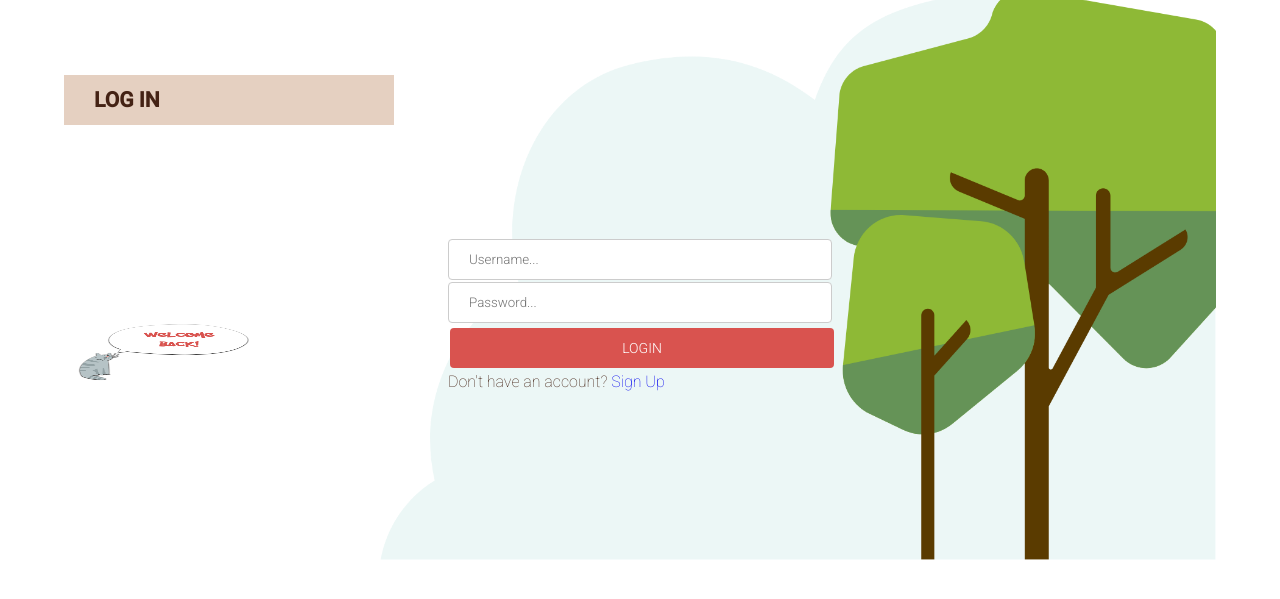
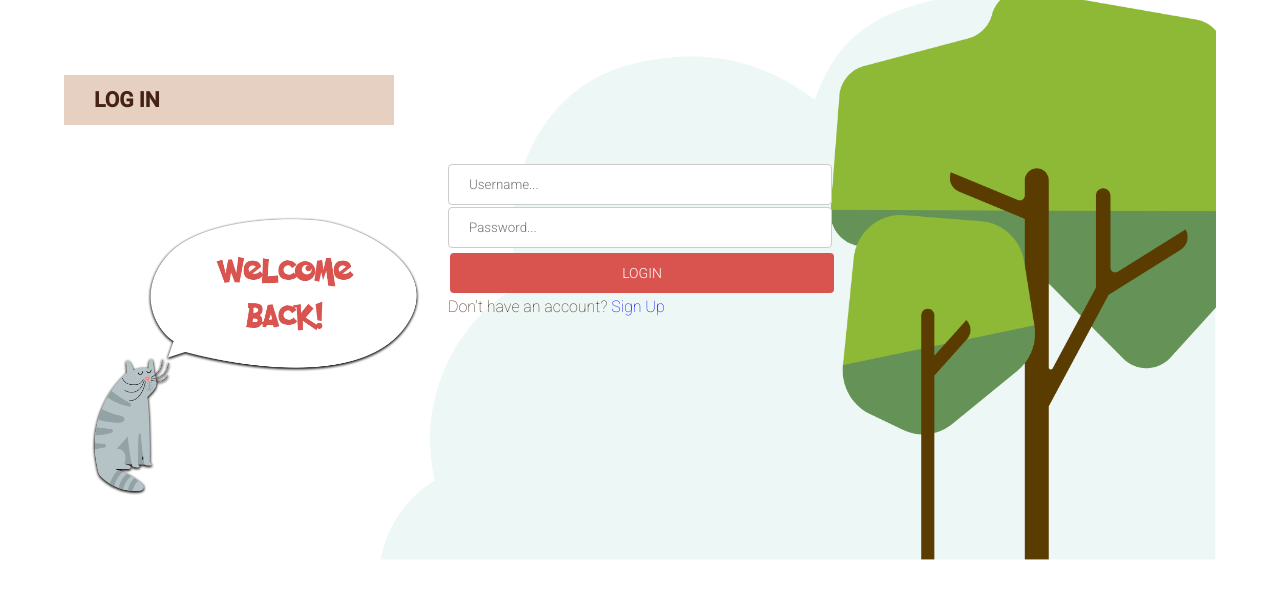
Before and after one commit to chess2022/Lost_and_Hound, a Django app: template main_app/templates/registration/login.html in a window 1280 px wide. Shown: the part 84-683 px from the top of the page. Run offline with Django 4.2, Linux system fonts and the light colour scheme; the template is opened without the code that fills it, so the values that code supplies are empty.

Commit message:
Revert "minor css updates"
This reverts commit 540a53354fc39767b6adcbd537c1ff9a750c672d.

```diff
--- a/main_app/static/style.css
+++ b/main_app/static/style.css
@@ -465,16 +465,9 @@ input[type=submit]:hover {
     justify-content: space-between;
 }
 
-.cat--container {
-    position: relative;
-
-}
 .register--cat {
-    position: absolute;
-    bottom: 0;
     max-width:100%;
     max-height:100%;
-    margin-top: auto;
 }
 
 
--- a/main_app/templates/accounts/register.html
+++ b/main_app/templates/accounts/register.html
@@ -10,8 +10,8 @@
 {% if error_message %}<p class="red-text">{{ error_message }}</p>{% endif %}
 
 <div class="container3cols">
-	<div class="cat--container top-margin" >
-		<img class="register--cat" src="{% static 'cat.png' %}" width="200">
+	<div class>
+		<img class="register--cat" src="{% static 'cat.png' %}">
 	</div>
 	<div>
 		<form method="POST" action="">
--- a/main_app/templates/main_app/pet_confirm_delete.html
+++ b/main_app/templates/main_app/pet_confirm_delete.html
@@ -7,8 +7,8 @@
 </div>
    <br/><br/>
 <div class="container3cols">
-	<div class="cat--container top-margin" >
-		<img class="register--cat" src="{% static 'cat3.png' %}" width="200">
+	<div class>
+		<img class="register--cat" src="{% static 'cat3.png' %}">
 	</div>
     <div>
         <br/><br/>
--- a/main_app/templates/registration/login.html
+++ b/main_app/templates/registration/login.html
@@ -11,9 +11,9 @@
 <br>
 <br>
 
-<div class="container3cols top-margin">
-	<div class="cat--container top-margin" >
-		<img class="register--cat" src="{% static 'cat2.png' %}" width="200">
+<div class="container3cols">
+	<div class>
+		<img class="register--cat" src="{% static 'cat2.png' %}">
 	</div>
 	<div>
 		<form method="POST" action="">
```
Also changed, not shown: 1 other file.
